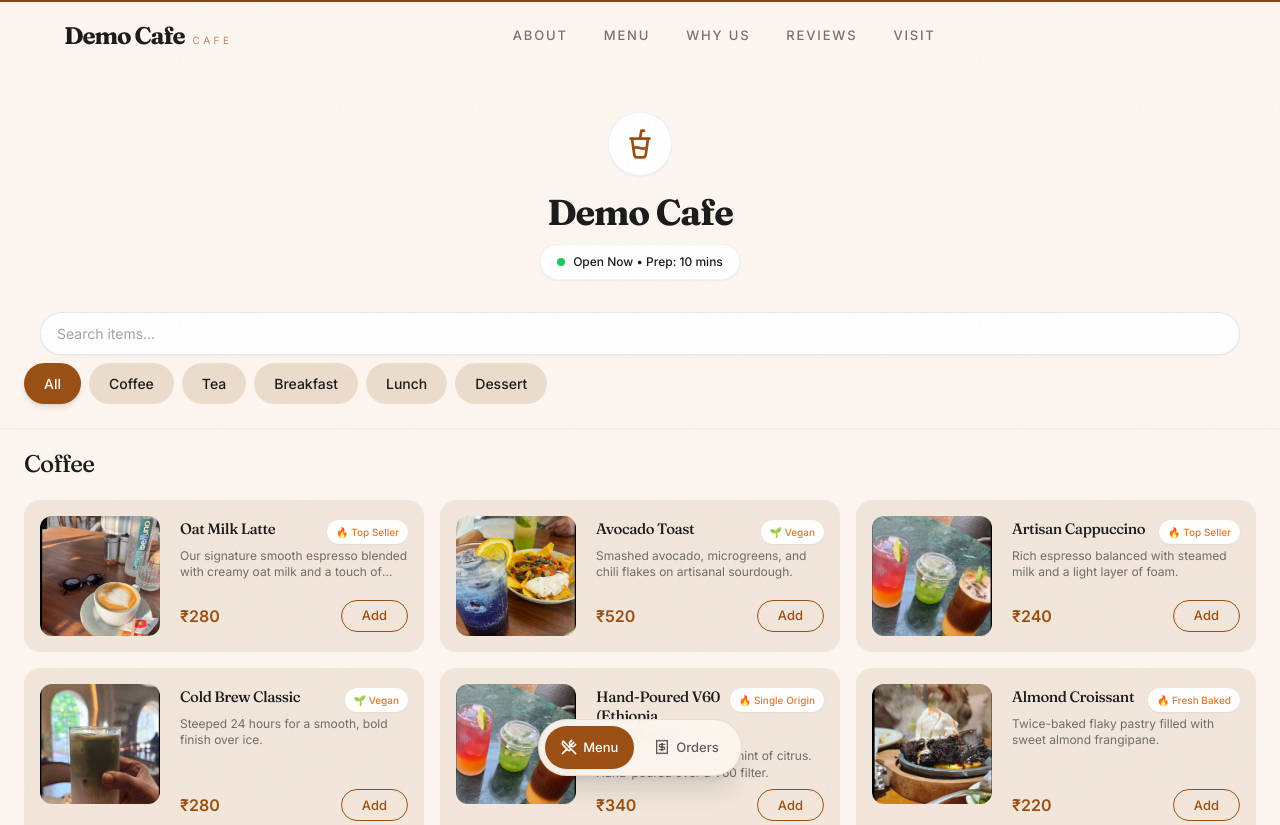
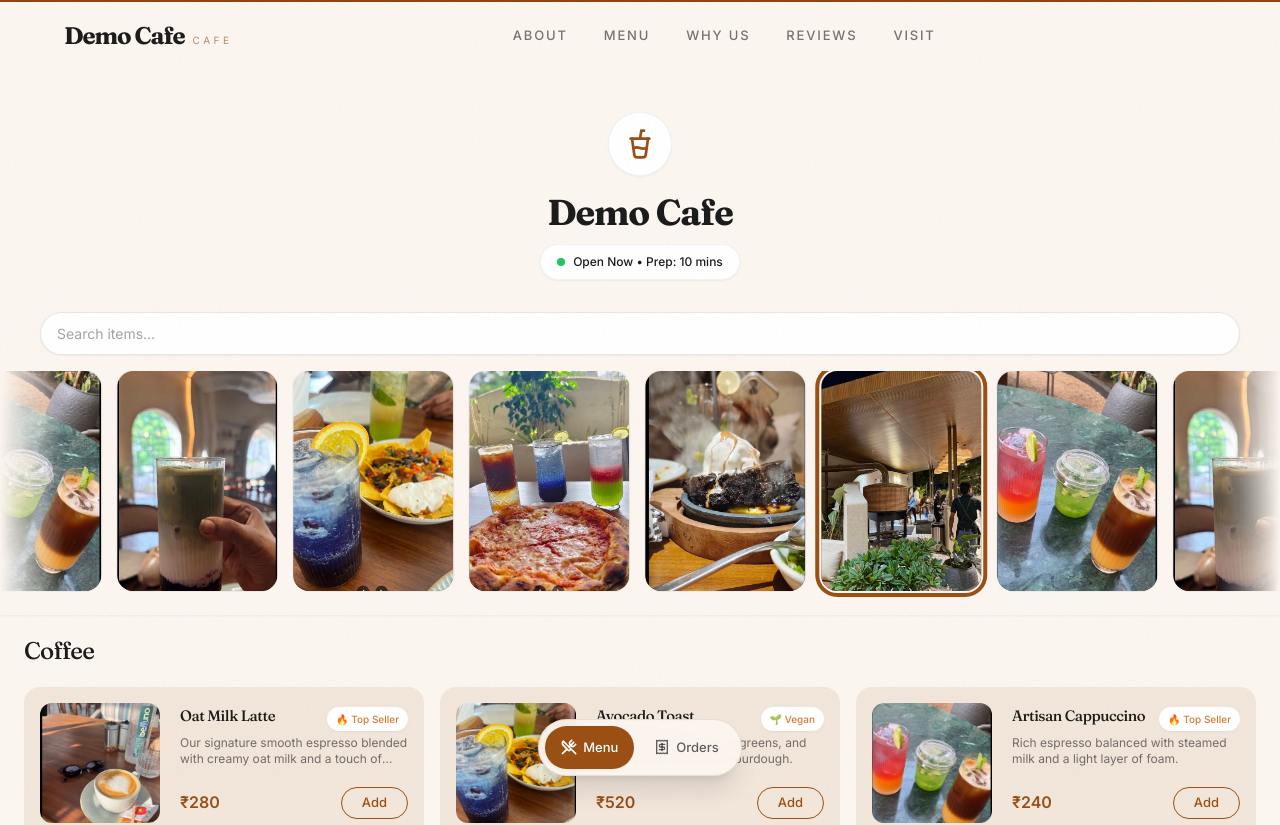
Before and after one commit to KenilPatel-30/DemoWebsite, a Next.js app: page /order in a window 1280 px wide. Shown: the top 825 px of the page. Built offline with nearby package versions, Linux system fonts and the light colour scheme.

Commit message:
Implement horizontal marquee of image cards for category filter

```diff
--- a/components/order/OrderMenu.tsx
+++ b/components/order/OrderMenu.tsx
@@ -4,7 +4,17 @@ import { useState } from "react";
 import Image from "next/image";
 import { useOrder } from "@/context/OrderContext";
 import { ORDER_CATEGORIES, ORDER_MENU } from "@/lib/orderData";
+import { IMG } from "@/lib/site";
 import { Search, Plus, Minus, CupSoda } from "lucide-react";
+
+const CATEGORY_IMAGES: Record<string, string> = {
+  "All": IMG.warmInterior,
+  "Coffee": IMG.drinks,
+  "Tea": IMG.matcha,
+  "Breakfast": IMG.brunchPlate,
+  "Lunch": IMG.pizzaCocktails,
+  "Dessert": IMG.dessert,
+};
 
 const basePath = process.env.NODE_ENV === "production" ? "/DemoWebsite" : "";
 
@@ -47,21 +57,28 @@ export default function OrderMenu() {
           />
         </div>
 
-        {/* Category Pills */}
-        <div className="flex gap-2 overflow-x-auto px-6 pb-4 no-scrollbar max-w-7xl mx-auto w-full">
-          {ORDER_CATEGORIES.map(cat => (
-            <button
-              key={cat}
-              onClick={() => setActiveCategory(cat)}
-              className={`px-5 py-2 rounded-full whitespace-nowrap text-[14px] font-medium transition-colors ${
-                activeCategory === cat
-                  ? "bg-[#9A5015] text-white shadow-md"
-                  : "bg-[#ebdccc] text-ink hover:bg-[#e4d0bc]"
-              }`}
-            >
-              {cat}
-            </button>
-          ))}
+        {/* Category Marquee */}
+        <div
+          className="w-full overflow-hidden pb-4 mt-2"
+          style={{
+            maskImage: "linear-gradient(to right, transparent, black 5%, black 95%, transparent)",
+            WebkitMaskImage: "linear-gradient(to right, transparent, black 5%, black 95%, transparent)"
+          }}
+        >
+          <div className="flex gap-4 w-max animate-marquee hover:[animation-play-state:paused]">
+            {[...ORDER_CATEGORIES, ...ORDER_CATEGORIES].map((cat, i) => (
+              <div
+                key={`${cat}-${i}`}
+                onClick={() => setActiveCategory(cat)}
+                className={`relative w-[130px] h-[170px] md:w-[160px] md:h-[220px] rounded-2xl overflow-hidden cursor-pointer group flex-shrink-0 transition-all hover:scale-[1.02] active:scale-95 ${activeCategory === cat ? 'ring-4 ring-[#9A5015] ring-offset-2 ring-offset-[#FCF6F0]' : 'ring-1 ring-ink/5'}`}
+              >
+                 <Image src={CATEGORY_IMAGES[cat] || IMG.warmInterior} alt={cat} fill className="object-cover group-hover:scale-110 transition-transform duration-700" />
+                 <div className="absolute inset-0 bg-gradient-to-t from-black/80 via-black/20 to-transparent flex flex-col justify-end p-4">
+                   <span className="text-white font-medium text-[15px] md:text-[17px] tracking-wide shadow-black drop-shadow-lg">{cat}</span>
+                 </div>
+              </div>
+            ))}
+          </div>
         </div>
       </div>
 
--- a/tailwind.config.ts
+++ b/tailwind.config.ts
@@ -51,6 +51,13 @@ const config: Config = {
           from: { transform: "rotate(0deg)" },
           to: { transform: "rotate(360deg)" },
         },
+        marquee: {
+          "0%": { transform: "translateX(0)" },
+          "100%": { transform: "translateX(-50%)" },
+        },
+      },
+      animation: {
+        marquee: "marquee 25s linear infinite",
       },
     },
   },
```
